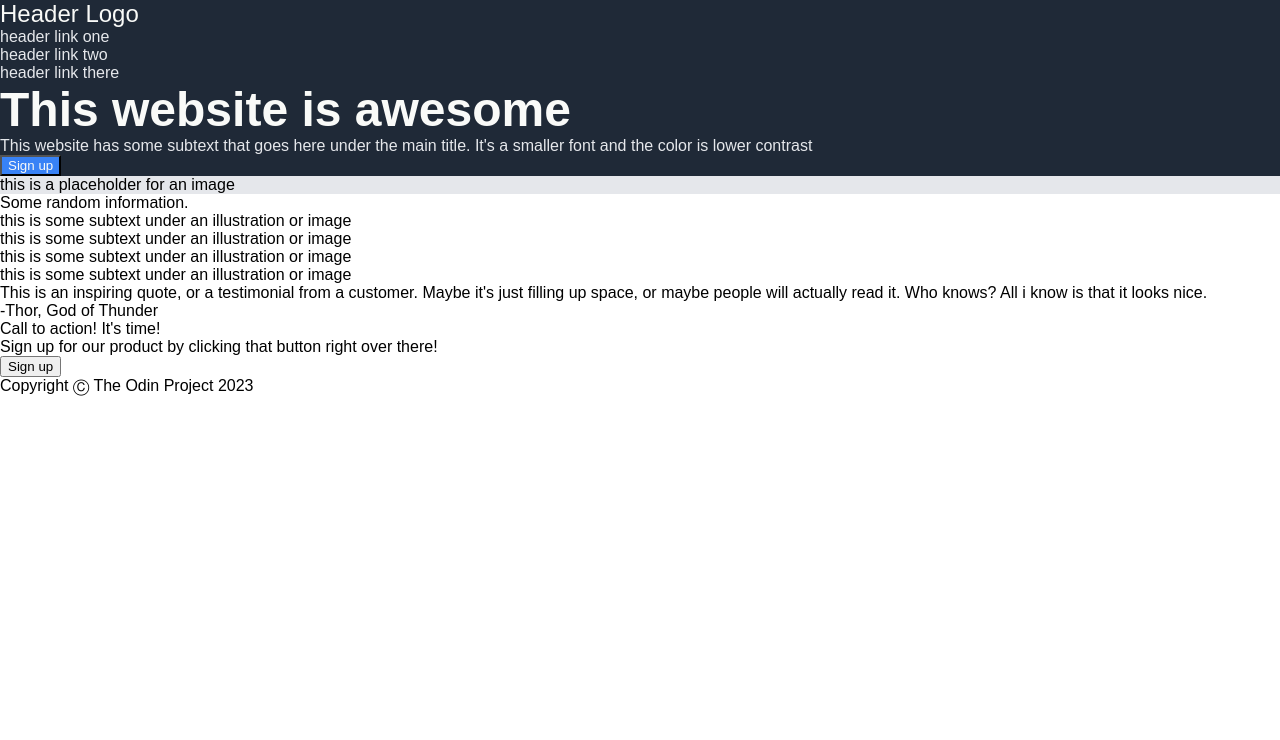
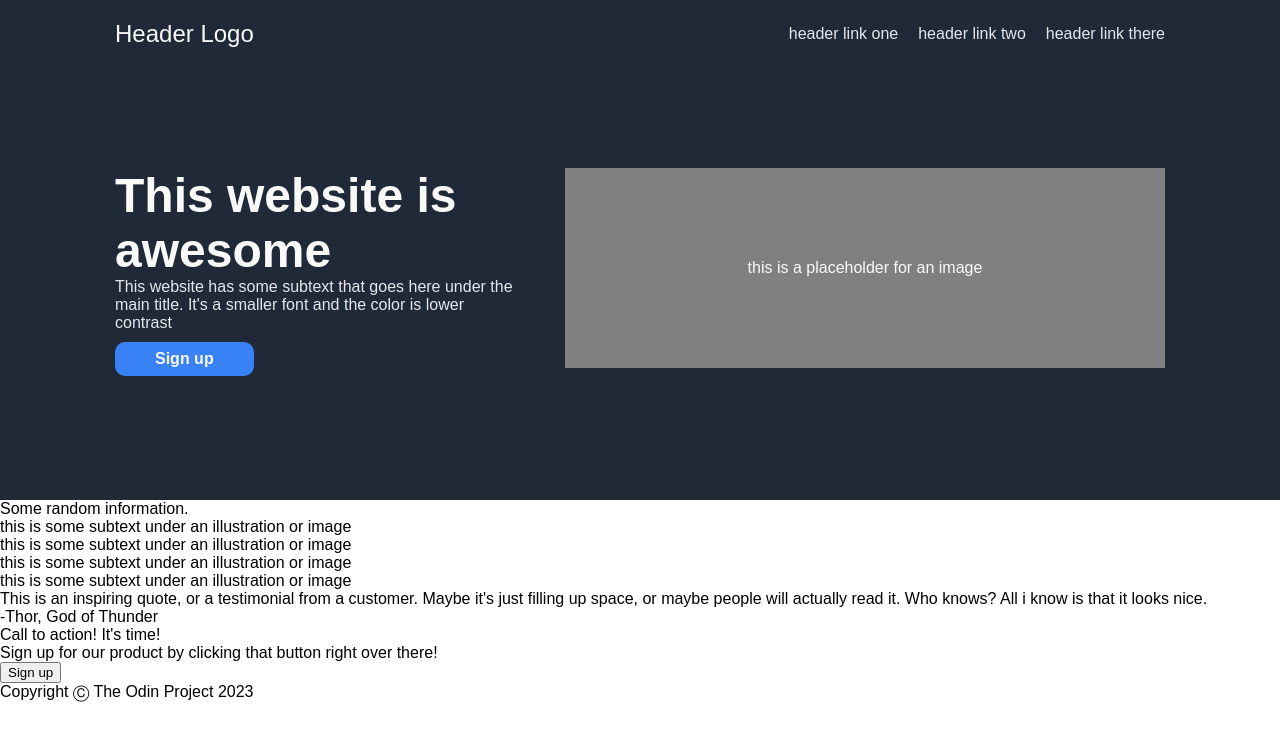
Before and after one commit to Jvk321/Landing-page, a plain HTML site: page index.html in a window 1280 px wide. Drawn offline with Linux system fonts and the light colour scheme.

Commit message:
Styled elements in the header

```diff
--- a/index.html
+++ b/index.html
@@ -26,7 +26,9 @@
                     <div class="info-para">This website has some subtext that goes here under the main title. It's a smaller font and the color is lower contrast</div>
                     <button class="bt-one">Sign up</button>
                 </div>
-                <div class="placeholder-img">this is a placeholder for an image</div>
+                <div class="placeholder-img">
+                    <div class="placeholder-txt">this is a placeholder for an image</div>
+                </div>
             </div>
         </div>
     </div>
--- a/styles.css
+++ b/styles.css
@@ -7,10 +7,16 @@ body {
 
 .section-one {
     background-color: #1F2937;
+    height: 500px;
 }
 
 .header {
-
+    display: flex;
+    justify-content: space-between;
+    align-items: center;
+    padding: 20px 0px;
+    max-width: 1050px;
+    margin: 0 auto;
 }
 
 .logo {
@@ -26,6 +32,8 @@ ul {
     list-style: none;
     margin: 0;
     padding: 0;
+    display: flex;
+    gap: 20px;
 }
 
 a {
@@ -38,15 +46,19 @@ li {
 }
 
 .header-content {
-
+    max-width: 1050px;
+    margin: 0 auto;
+    margin-top: 100px;
 }
 
 .information {
-
+    display: flex;
+    flex-direction: row;
+    justify-content: space-between;
 }
 
 .info-content {
-
+    width: 400px;
 }
 
 .info-heading {
@@ -62,8 +74,25 @@ li {
 .bt-one {
     background-color: #3882F6;
     color: #F9FAF8;
+    padding: 8px 40px;
+    border: none;
+    border-radius: 10px;
+    font-weight: bold;
+    font-size: 16px;
+    margin-top: 10px;
 }
 
 .placeholder-img {
-background-color: #E5E7EB;
+    background-color: gray;
+    color: #F9FAF8;
+    /* margin: auto; */
+    min-width: 600px;
+    height: 200px;
+    display: flex;
+    justify-content: center;
+    align-items: center;
 }
+
+.placeholder-txt {
+
+}
```
